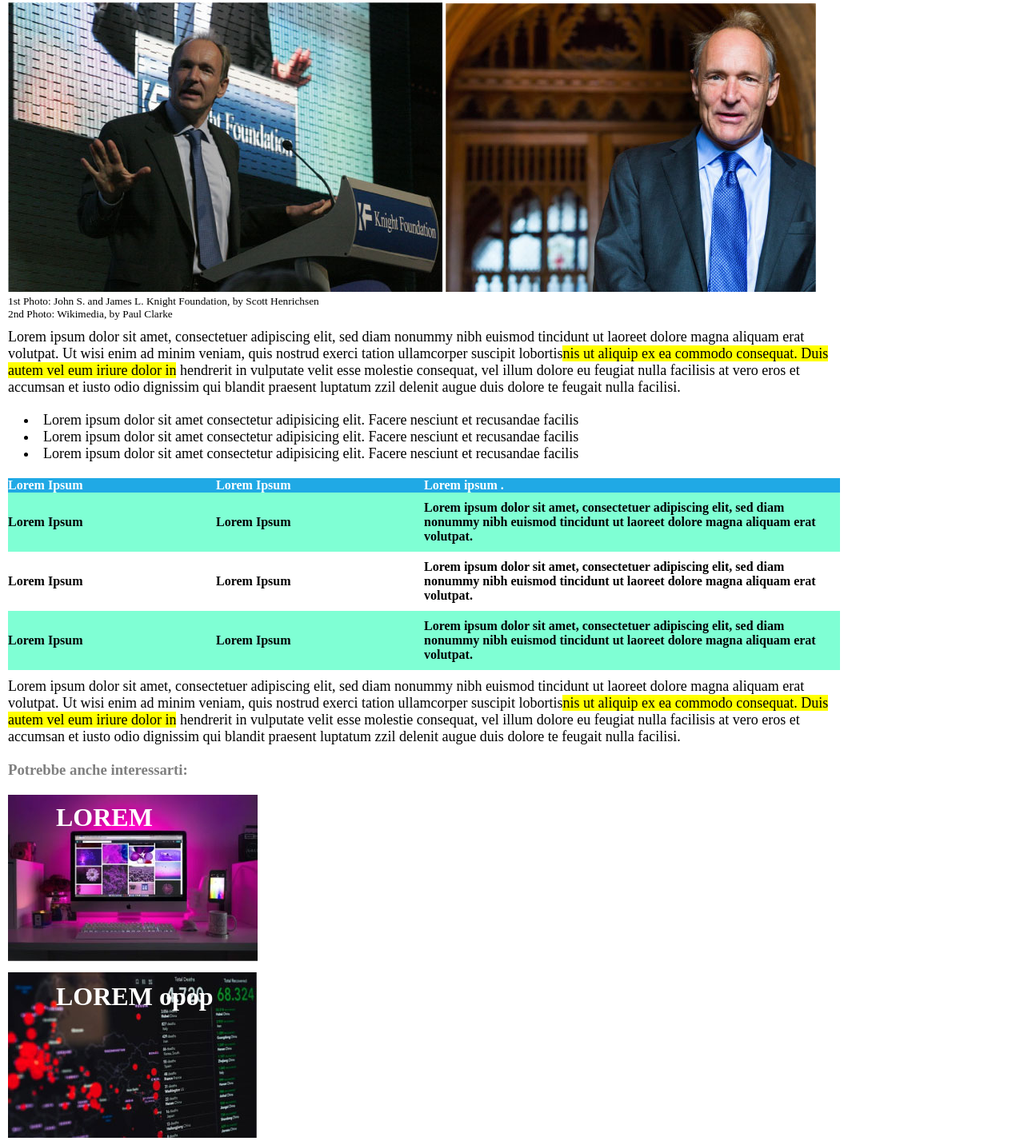
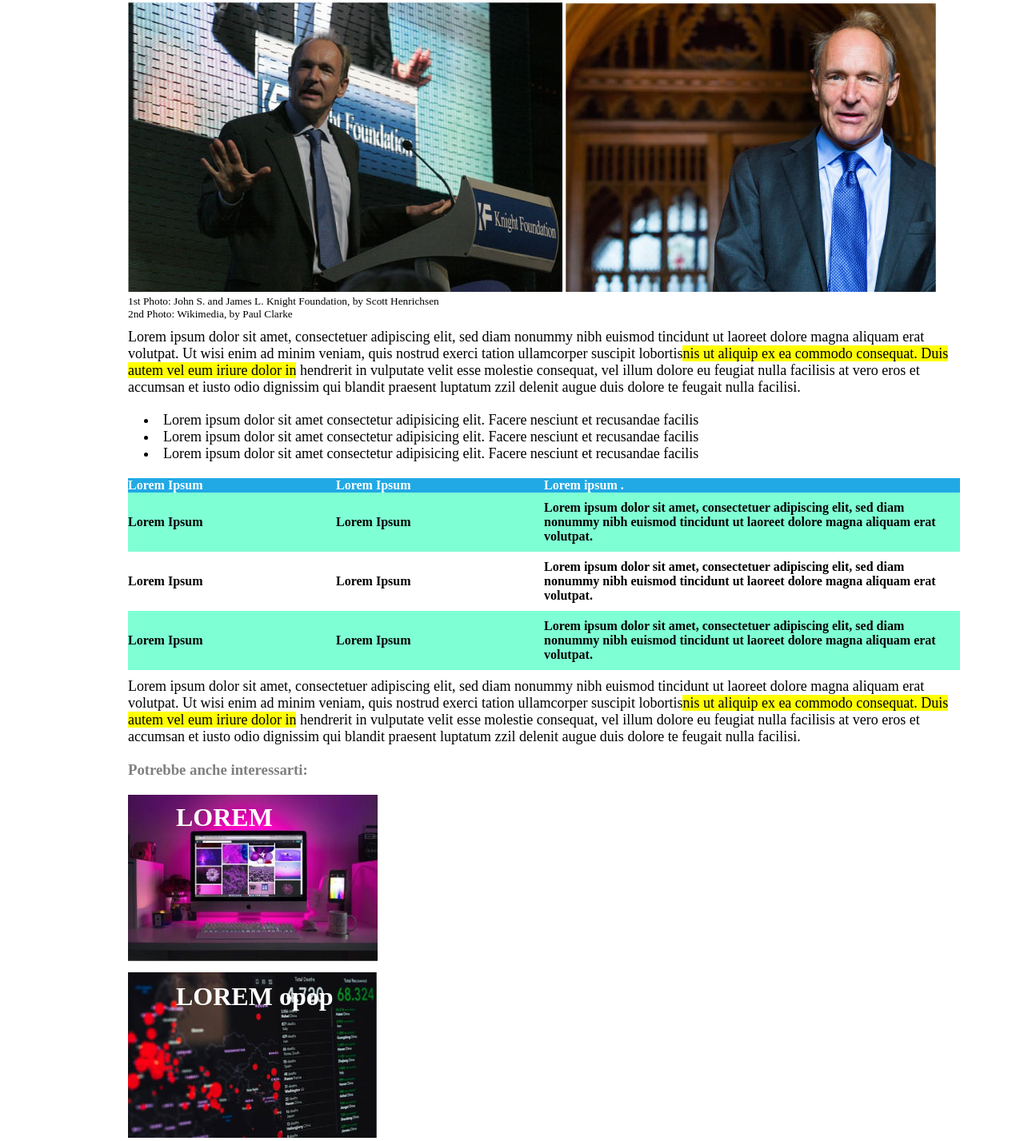
Before and after one commit to eltonanit/html-css-booleaner, a plain HTML site: page bonus/index.html in a window 1280 px wide. Shown: the part 237-1664 px from the top of the page at 80% size. Drawn offline with Linux system fonts and the light colour scheme; files whose address does not match are found by name.

Commit message:
[UPD] Added Bonus

```diff
--- a/bonus/style.css
+++ b/bonus/style.css
@@ -3,7 +3,11 @@
 
     padding: 0;
     box-sizing: border-box;
+
 }
+
+
+
 
 header {
     background-color: #4ea0ff;
@@ -17,13 +21,15 @@ header {
     width: 200px;
     padding-top: 30px;
     padding-left: 10px;
+    margin-left: 150px;
 }
 
 .container {
     padding-left: 10px;
     margin-top: 20px;
-    width: 1100px;
-    padding-right: 50px;
+    width: 1050px;
+    margin-left: 150px;
+
 
 
 }
@@ -86,7 +92,11 @@ footer {
     padding-left: 10px;
 
     width: 1100px;
-    padding-right: 50px;
+
+
+    margin-top: 20px;
+    width: 1050px;
+    margin-left: 150px;
     position: relative;
 }
 
```
Also changed, not shown: bonus/img/graph.jpg (added), bonus/img/logo.svg (added), bonus/img/monitor.jpg (added), bonus/img/pattern.png (added), bonus/img/tim-1.jpg (added), bonus/img/tim-2.jpg (added), 1 other file.
